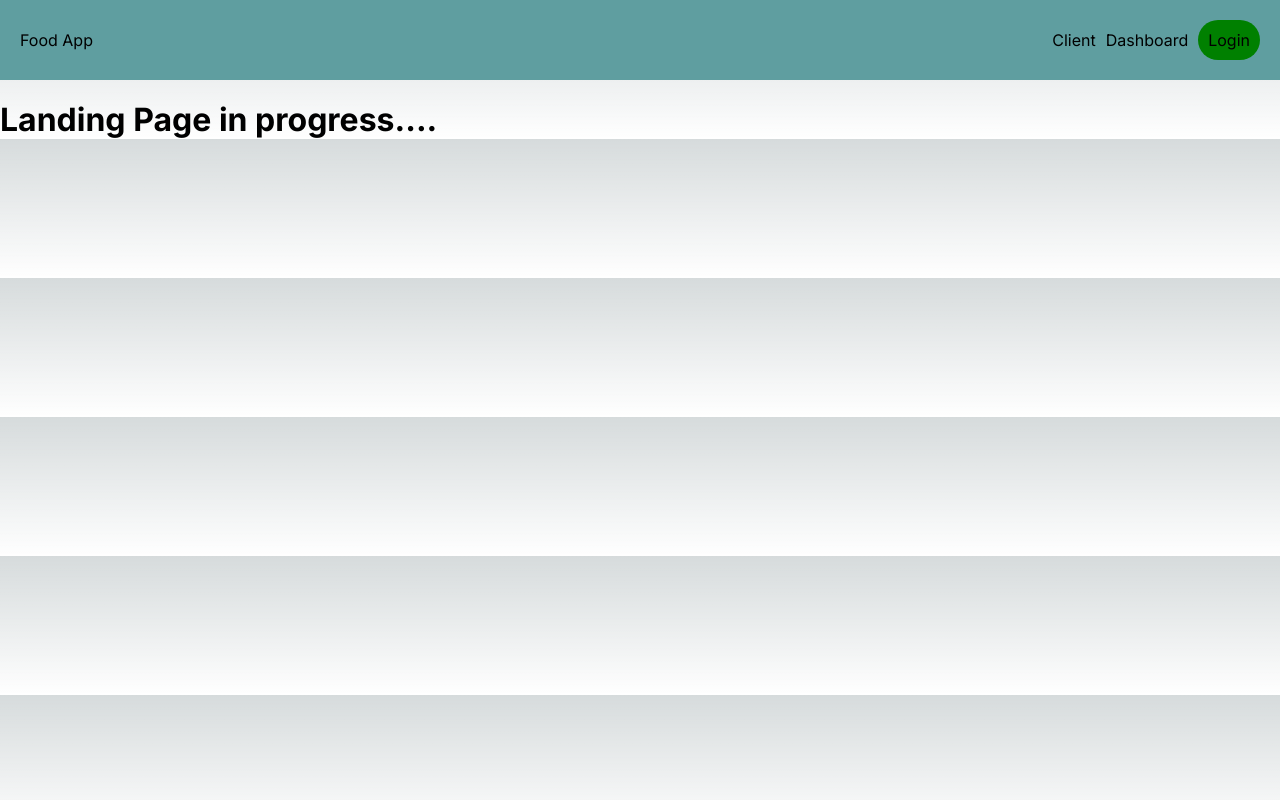
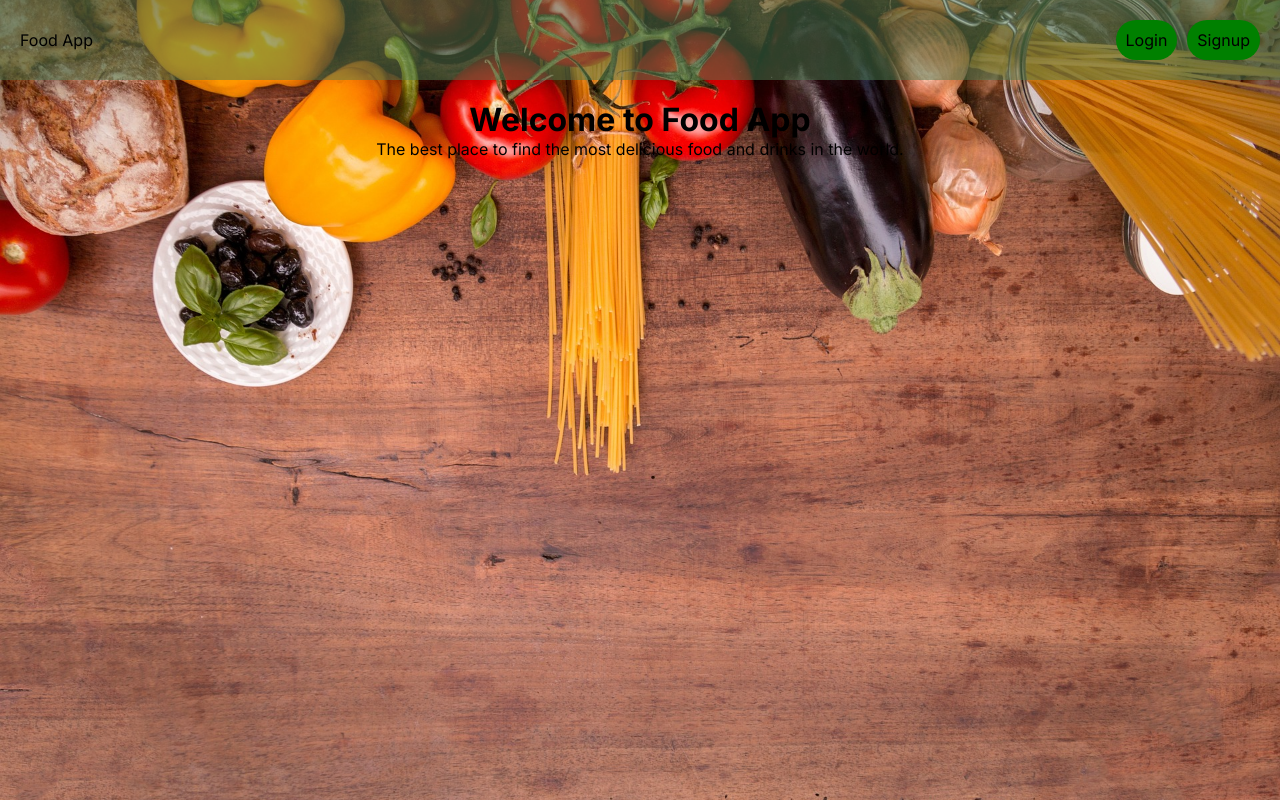
Before and after one commit to 1sAndZeros/food-app, a Next.js app: page / in a window 1280 px wide. Built offline with nearby package versions, Linux system fonts and the light colour scheme; no server answers.

Commit message:
Refactor authentication code and update navbar styling

```diff
--- a/src/app/api/auth/[...nextauth]/options.ts
+++ b/src/app/api/auth/[...nextauth]/options.ts
@@ -17,33 +17,34 @@ export const options: AuthOptions = {
       clientSecret: process.env.DISCORD_SECRET!,
     }),
     CredentialsProvider({
-      name: "Credentials",
+      name: 'Credentials',
       credentials: {
         email: {
-          label: "Email:",
-          type: "email",
-          placeholder: "name@example.com",
+          label: 'Email:',
+          type: 'email',
+          placeholder: 'name@example.com',
         },
         password: {
-          label: "Password:",
-          type: "password",
-          placeholder: "Enter your password",
+          label: 'Password:',
+          type: 'password',
+          placeholder: 'Enter your password',
         },
       },
       async authorize(credentials) {
         try {
-          const foundUser = await User.findOne({ email: credentials?.email })
-            .exec();
+          const foundUser = await User.findOne({
+            email: credentials?.email,
+          }).exec();
 
           if (foundUser && credentials?.password) {
-            console.log("User exists")
+            console.log('User exists');
             const match = await bcrypt.compare(
               credentials.password,
-              foundUser.password
+              foundUser.password,
             );
 
             if (match) {
-              console.log("Password matches");
+              console.log('Password matches');
               delete foundUser.password;
               return foundUser;
             } else {
--- a/src/app/auth/signup/page.tsx
+++ b/src/app/auth/signup/page.tsx
@@ -1,4 +1,4 @@
-import UserForm from "@/components/UserForm";
+import UserForm from '@/components/UserForm';
 
 const SignUpPage = () => {
   return (
--- a/src/app/page.tsx
+++ b/src/app/page.tsx
@@ -1,10 +1,25 @@
 import Image from 'next/image';
-import styles from './page.module.css';
+import { getServerSession } from 'next-auth';
+import { options } from './api/auth/[...nextauth]/options';
+import { redirect } from 'next/navigation';
 
-export default function Home() {
+export default async function Home() {
+  const session = await getServerSession(options);
+  if (session) {
+    redirect('/dashboard');
+  }
   return (
-    <main>
-      <h1>Landing Page in progress....</h1>
+    <main style={{ display: 'grid', placeItems: 'center' }}>
+      <h1>Welcome to Food App</h1>
+      <p>
+        The best place to find the most delicious food and drinks in the world.
+      </p>
+      <Image
+        src='/image-bg.jpg'
+        alt=''
+        fill
+        style={{ zIndex: -99, objectFit: 'cover' }}
+      />
     </main>
   );
 }
--- a/src/components/Navbar.tsx
+++ b/src/components/Navbar.tsx
@@ -13,11 +13,13 @@ const Navbar = async () => {
           justifyContent: 'space-between',
           alignItems: 'center',
           padding: 20,
-          backgroundColor: 'cadetblue',
+          backgroundColor: session
+            ? 'rgba(75, 127, 82)'
+            : 'rgba(75, 127, 82, 0.5)',
           marginBottom: 20,
         }}
       >
-        <Link href='/dashboard'>Food App</Link>
+        <Link href='/'>Food App</Link>
         <div
           style={{
             display: 'flex',
@@ -26,10 +28,10 @@ const Navbar = async () => {
             gap: 10,
           }}
         >
+          {session ? (
+            <>
               <Link href='/client'>Client</Link>
               <Link href='/dashboard'>Dashboard</Link>
-          {session ? (
-            <>
               <p>
                 {session?.user?.name} ({session?.user?.email})
               </p>
@@ -55,15 +57,28 @@ const Navbar = async () => {
               </Link>
             </>
           ) : (
-            <div
+            <>
+              <Link
+                href='/api/auth/signin'
                 style={{
                   backgroundColor: 'green',
                   padding: 10,
                   borderRadius: 999,
                 }}
               >
-              <Link href='/api/auth/signin'>Login</Link>
-            </div>
+                Login
+              </Link>
+              <Link
+                href='/auth/signup'
+                style={{
+                  backgroundColor: 'green',
+                  padding: 10,
+                  borderRadius: 999,
+                }}
+              >
+                Signup
+              </Link>
+            </>
           )}
         </div>
       </nav>
```
Also changed, not shown: public/image-bg.jpg (added). Lines whose indentation alone changed are shown as unchanged.
